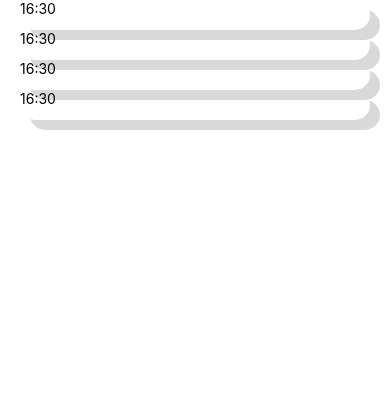
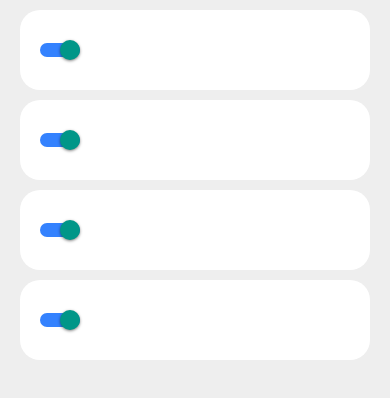
Before and after one commit to seekersman/AlarmClock, a React Native app: screen / in a window 390 px wide. Shown: the top 398 px of the page. Built offline with nearby package versions, Linux system fonts and the light colour scheme.

Commit message:
feat: 修改home

```diff
--- a/src/pages/Home/index.css.ts
+++ b/src/pages/Home/index.css.ts
@@ -4,19 +4,28 @@ const styles = StyleSheet.create({
   container: {
     flex: 1,
     height: "100%",
-    flexDirection: 'column',
+    backgroundColor: '#EEEEEE'
+  },
+  list: {
     paddingLeft: 20,
-    paddingRight: 20
+    paddingRight: 20,
   },
   item: {
+    backgroundColor: 'white',
     width: '100%',
-    height: 30,
-    borderRadius: 30,
-    shadowColor: '#d9d9d9',
-    shadowOffset: {
-      width: 10,
-      height: 10
-    }
+    height: 80,
+    borderRadius: 20,
+    justifyContent: 'center',
+    paddingLeft: 20,
+    paddingRight: 20,
+    marginTop: 10
+  },
+  item_left: {
+    flex: 1,
+
+  },
+  item_right: {
+    width: '20%'
   }
 })
 
--- a/src/pages/Home/index.tsx
+++ b/src/pages/Home/index.tsx
@@ -1,4 +1,10 @@
-import { View, Text, StyleSheet } from 'react-native';
+import {
+  View,
+  Text,
+  Switch,
+  StatusBar,
+  FlatList
+} from 'react-native';
 
 import styles from './index.css.ts'
 
@@ -8,6 +14,7 @@ type DataType = {
   matchType: 'once' | 'day' | 'week' | 'mouth' | 'year' | 'custom',
   match: string;
   isExpired: boolean;
+  isEnabled: boolean
 }
 
 const data: DataType[] = [
@@ -16,42 +23,78 @@ const data: DataType[] = [
     time: '16:30',
     matchType: 'day',
     match: 'day',
-    isExpired: false
+    isExpired: false,
+    isEnabled: true
   },
   {
     id: 2,
     time: '16:30',
     matchType: 'day',
     match: 'day',
-    isExpired: false
+    isExpired: false,
+    isEnabled: true
   },
   {
     id: 3,
     time: '16:30',
     matchType: 'day',
     match: 'day',
-    isExpired: false
+    isExpired: false,
+    isEnabled: true
   },
   {
     id: 4,
     time: '16:30',
     matchType: 'day',
     match: 'day',
-    isExpired: false
+    isExpired: false,
+    isEnabled: true
   }
 ]
 
+type ItemProps = DataType & { handleSwitchToggle: (value: boolean) => void }
+
+const Item = (props: ItemProps) => {
+  return (
+    <View key={props.id} style={styles.item}>
+      <View></View>
+      <View>
+        <Switch
+          trackColor={{ false: '#EEEEEE', true: '#3482fe' }}
+          thumbColor={props.isEnabled ? '#f5dd4b' : '#f4f3f4'}
+          ios_backgroundColor="#3e3e3e"
+          onValueChange={props.handleSwitchToggle}
+          value={props.isEnabled}
+        />
+      </View>
+    </View>
+  )
+}
+
 const Home = () => {
+  const handleItemSwtichToggle = (item: DataType, value: boolean): void => {
+    item.isEnabled = value;
+    console.log(value)
+  }
+
   return (
+    // 界面根容器
     <View style={styles.container}>
+      {/* 状态栏控制 */}
+      <StatusBar backgroundColor="transparent" barStyle="dark-content" />
+      {/* 下拉列表 */}
+      <FlatList
+        style={styles.list}
+        data={data}
+        renderItem={({ item }) => <Item {...item} handleSwitchToggle={(value) => handleItemSwtichToggle(item, value)} />}
+        keyExtractor={(item) => item.id + ''}
+      />
       {
-        data.map((item) => {
-          return (
-            <View key={item.id} style={styles.item}>
-              <Text>{item.time}</Text>
-            </View>
-          )
-        })
+        // data.map(item => (
+        //   <View key={item.id} style={styles.item}>
+        //     <Text>{item.time}</Text>
+        //   </View>
+        // ))
       }
     </View>
   )
```
